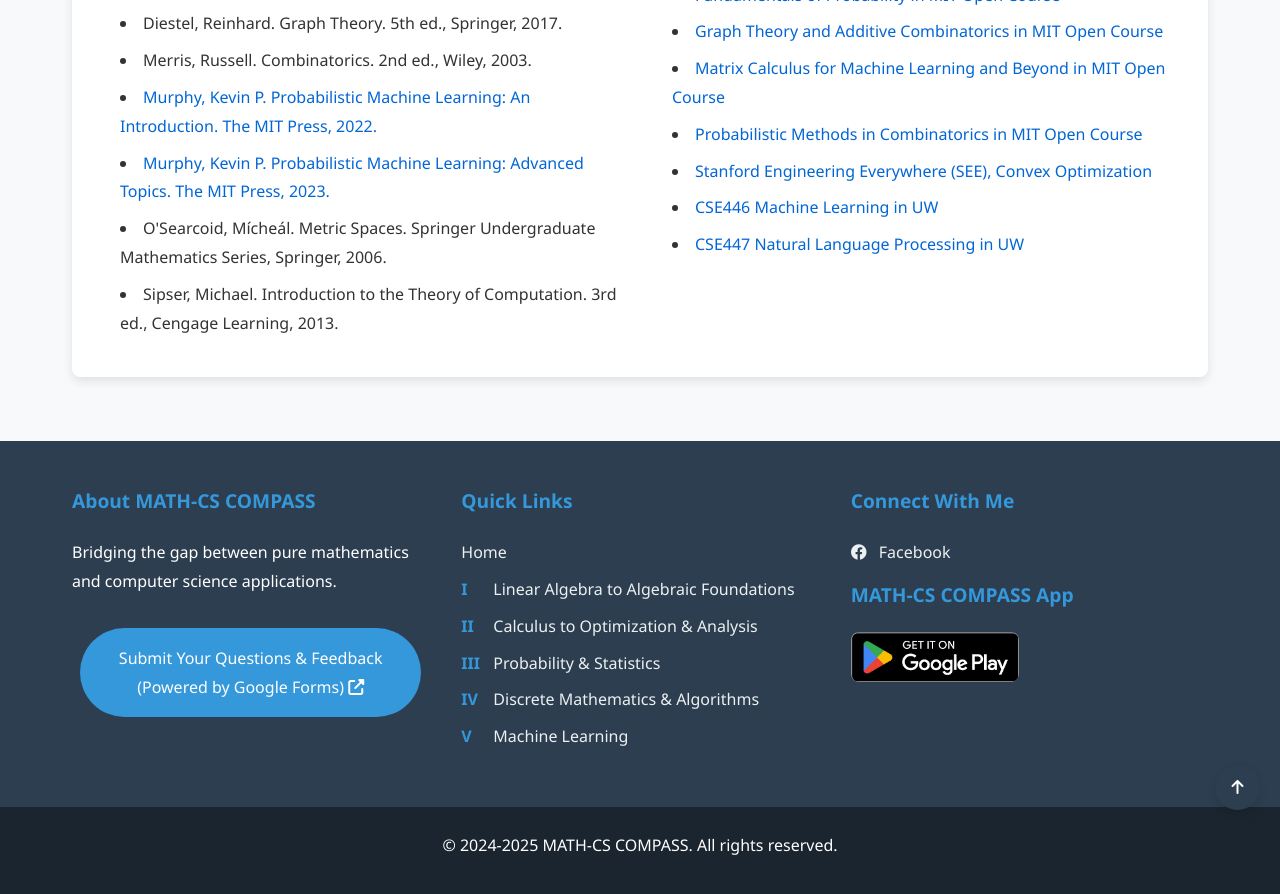
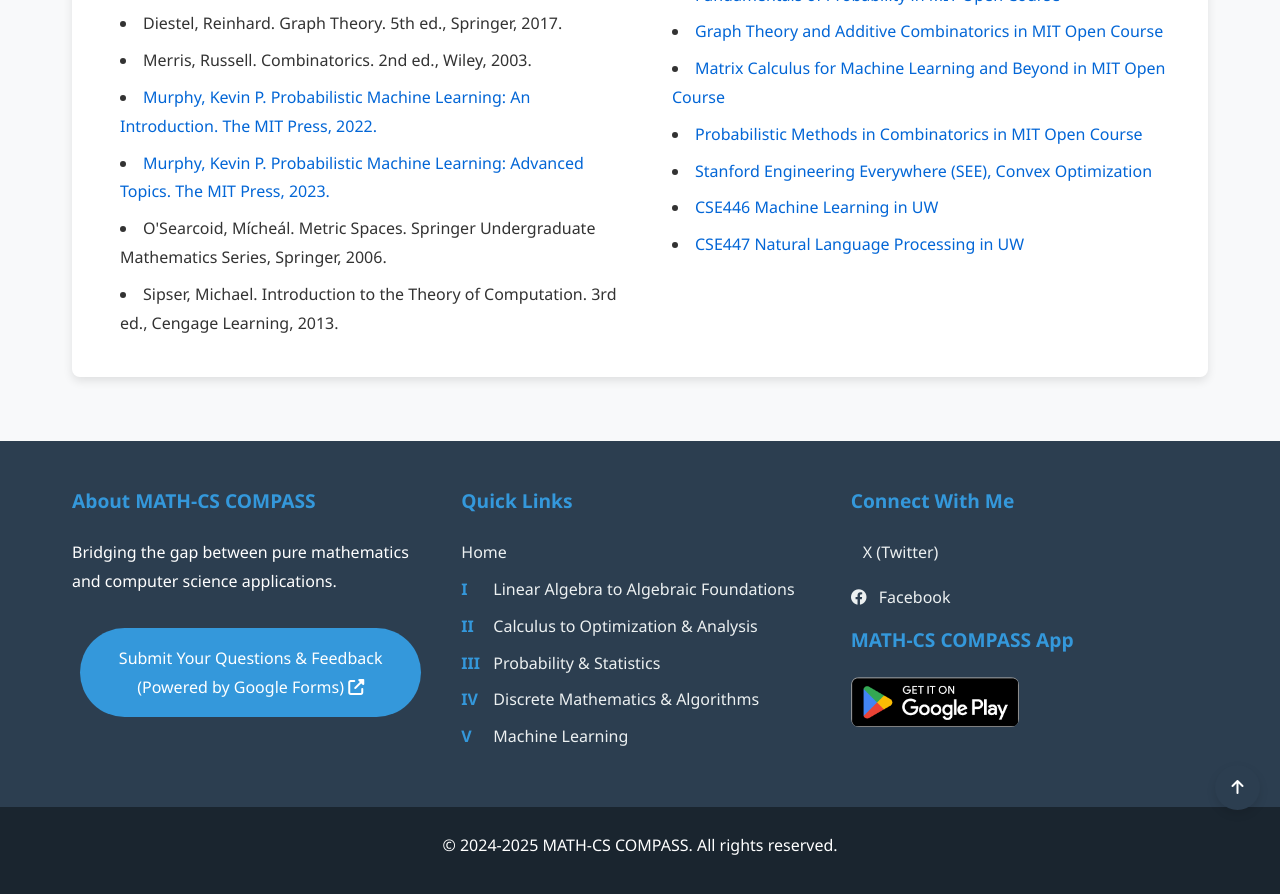
Before and after one commit to Yusukey01/yusukey01.github.io, a Jekyll site: the page built from index.html, in a window 1280 px wide and 900 px high, scrolled down 1944 px. Shown: the top 894 px of the window. Built offline with Jekyll 4.4.1, drawn with Linux system fonts in a browser that asks for light colours.

Commit message:
add the link of X

```diff
--- a/_includes/footer.html
+++ b/_includes/footer.html
@@ -49,6 +49,11 @@
         <div class="footer-social">
             <h3>Connect With Me</h3>
             <p>
+                <a href="https://x.com/MathCSCompass?t=Zi8nyfzszeFw8QizbJwnNg&s=09" target="_blank">
+                    <i class="fab fa-x-twitter"></i> X (Twitter)
+                </a>
+            </p>
+            <p>
                 <a href="https://www.facebook.com/share/15uPaBWgQN/" target="_blank">
                     <i class="fab fa-facebook"></i> Facebook
                 </a>
```
